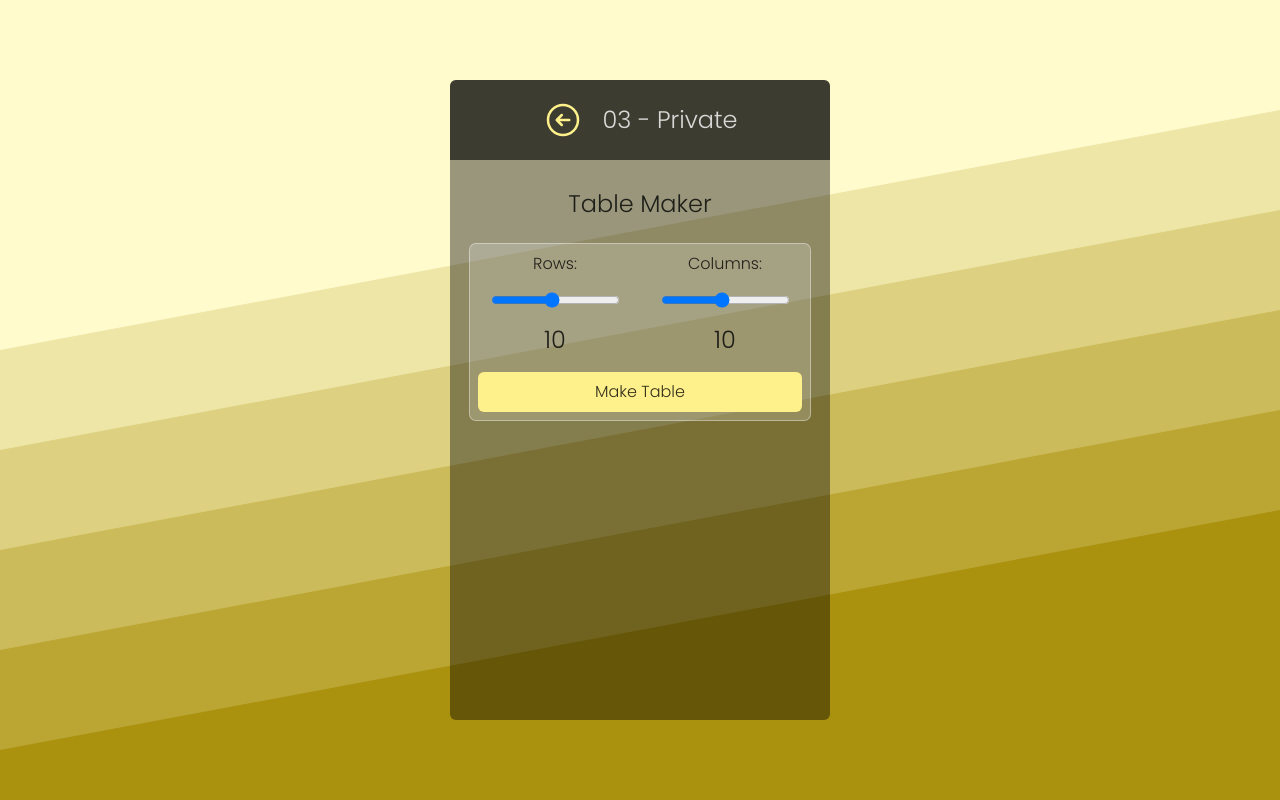
After one commit to ofac/poo68, a PHP site: page /03-private.php in a window 1280 px wide. The commit adds this page. Run offline with PHP 8.4, Linux system fonts and the light colour scheme.

Commit message:
feat: Files Construct & Private

```diff
--- /dev/null
+++ b/03-private.php
@@ -0,0 +1,73 @@
+<!DOCTYPE html>
+<html lang="en">
+<head>
+    <meta charset="UTF-8">
+    <meta http-equiv="X-UA-Compatible" content="IE=edge">
+    <meta name="viewport" content="width=device-width, initial-scale=1.0">
+    <title>03 - Private</title>
+    <link rel="stylesheet" href="css/styles.css">
+</head>
+<body class="flex min-h-[100vh] justify-center items-center text-black/80">
+    <main class="bg-black/40 h-[640px] w-[380px] rounded-md">
+        <header class="flex
+                       justify-center
+                       items-center
+                       py-5
+                       gap-5
+                       bg-black/60
+                       rounded-t-md">
+            <a href="index.php">
+                <svg xmlns="http://www.w3.org/2000/svg" fill="none" viewBox="0 0 24 24" stroke-width="1.5" stroke="currentColor" class="w-10 h-10 text-yellow-200 hover:-translate-x-2 transition-all">
+                    <path stroke-linecap="round" stroke-linejoin="round" d="M11.25 9l-3 3m0 0l3 3m-3-3h7.5M21 12a9 9 0 11-18 0 9 9 0 0118 0z" />
+                </svg>
+            </a>
+            <h1 class="text-2xl text-white/80">03 - Private</h1>
+        </header>
+        <section class="p-5 my-2 overflow-y-auto h-[524px]">
+            <h2 class="text-center text-2xl mb-6">Table Maker</h2>
+        <form class="p-2 mb-4 grid grid-cols-2 justify-center gap-4 ring-1 bg-white/20 ring-white/50 rounded-md" action="" method="post">
+                <div class="flex flex-col items-center gap-4">
+                    <label>Rows:</label>
+                    <input type="range" name="nr" min="1" max="20" step="1"
+                           value="10" oninput="onr.value=this.value">
+                    <output id="onr" class="text-2xl">10</output>
+                </div>
+                <div class="flex flex-col items-center gap-4">
+                    <label>Columns:</label>
+                    <input type="range" name="nc" min="1" max="20" step="1"
+                           value="10" oninput="onc.value=this.value">
+                    <output id="onc" class="text-2xl">10</output>
+                </div>
+                <button class="p-2 bg-yellow-200 w-[324px] rounded-md hover:scale-95 transition">Make Table</button>
+            </form>
+            <?php
+                class Table {
+                    private $nr;
+                    private $nc;
+
+                    public function __construct($nr, $nc) {
+                        $this->nr = $nr;
+                        $this->nc = $nc;
+                        $this->makeTable();
+                    }
+                    private function makeTable() {
+                        echo "<table class='border-collapse mx-auto'>";
+                        for($r = 1; $r <= $this->nr; $r++) {
+                            echo "<tr>";
+                            for($c = 1; $c <= $this->nc; $c++) {
+                                echo "<td class='p-2 ring-1 ring-white/50 bg-black/40'> </td>";
+                            }
+                            echo "</tr>";
+                        }
+                        echo "</table>";
+                    }
+                }
+                if ($_POST) {
+                    $table = new Table($_POST['nr'], $_POST['nc']);
+                }
+            ?>
+        </section>
+    </main>
+    <script src="js/tailwind-3.2.4.js"></script>
+</body>
+</html>
--- a/index.php
+++ b/index.php
@@ -26,13 +26,13 @@
                     </svg>
                     01 - Class
                 </a>
-                <a href="" class="flex gap-4 bg-black/60 text-yellow-200 px-10 py-3 rounded-md opacity-70 hover:opacity-100 hover:scale-105 transition-all w-[320px]">
+                <a href="02-construct.php" class="flex gap-4 bg-black/60 text-yellow-200 px-10 py-3 rounded-md opacity-70 hover:opacity-100 hover:scale-105 transition-all w-[320px]">
                     <svg xmlns="http://www.w3.org/2000/svg" fill="none" viewBox="0 0 24 24" stroke-width="1.5" stroke="currentColor" class="w-6 h-6">
                         <path stroke-linecap="round" stroke-linejoin="round" d="M17.593 3.322c1.1.128 1.907 1.077 1.907 2.185V21L12 17.25 4.5 21V5.507c0-1.108.806-2.057 1.907-2.185a48.507 48.507 0 0111.186 0z" />
                     </svg>
                     02 - Construct
                 </a>
-                <a href="" class="flex gap-4 bg-black/60 text-yellow-200 px-10 py-3 rounded-md opacity-70 hover:opacity-100 hover:scale-105 transition-all w-[320px]">
+                <a href="03-private.php" class="flex gap-4 bg-black/60 text-yellow-200 px-10 py-3 rounded-md opacity-70 hover:opacity-100 hover:scale-105 transition-all w-[320px]">
                     <svg xmlns="http://www.w3.org/2000/svg" fill="none" viewBox="0 0 24 24" stroke-width="1.5" stroke="currentColor" class="w-6 h-6">
                         <path stroke-linecap="round" stroke-linejoin="round" d="M17.593 3.322c1.1.128 1.907 1.077 1.907 2.185V21L12 17.25 4.5 21V5.507c0-1.108.806-2.057 1.907-2.185a48.507 48.507 0 0111.186 0z" />
                     </svg>
```
Also changed, not shown: 02-construct.php (added, +69 -0 lines).
